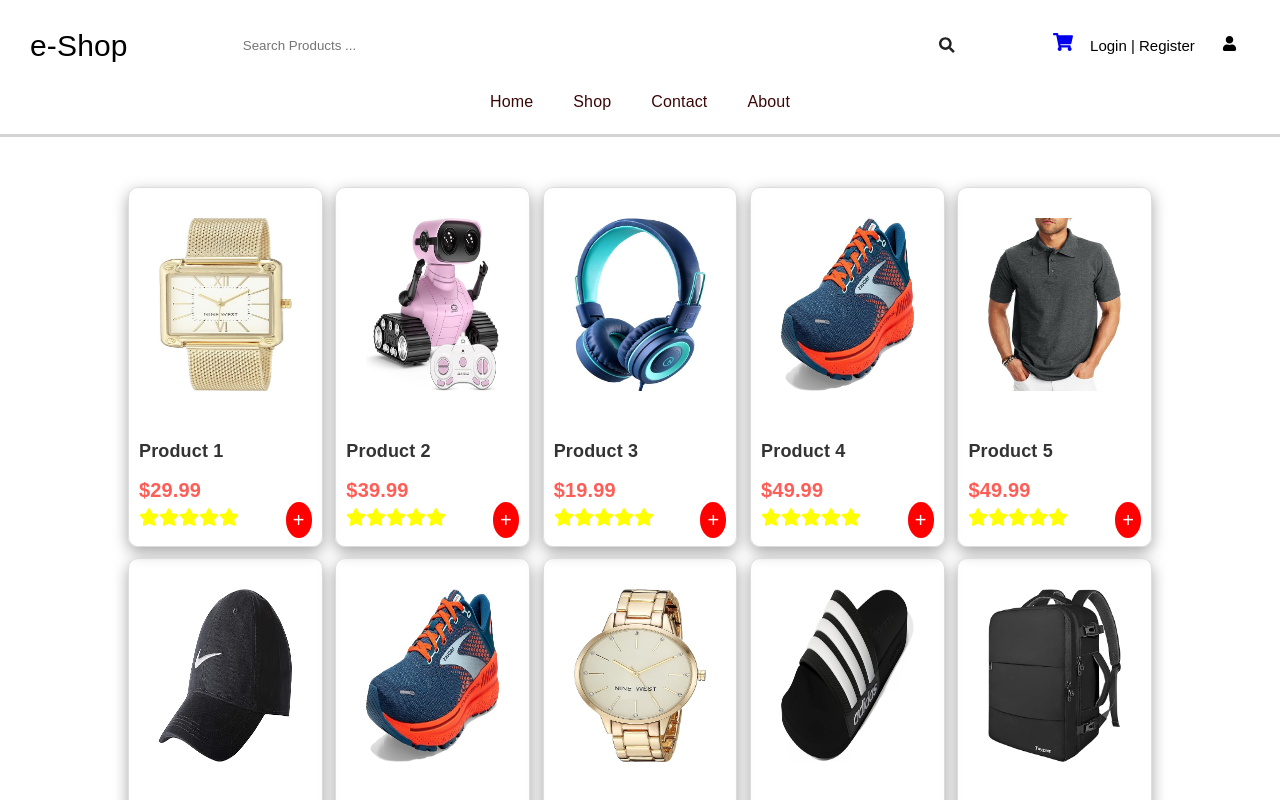
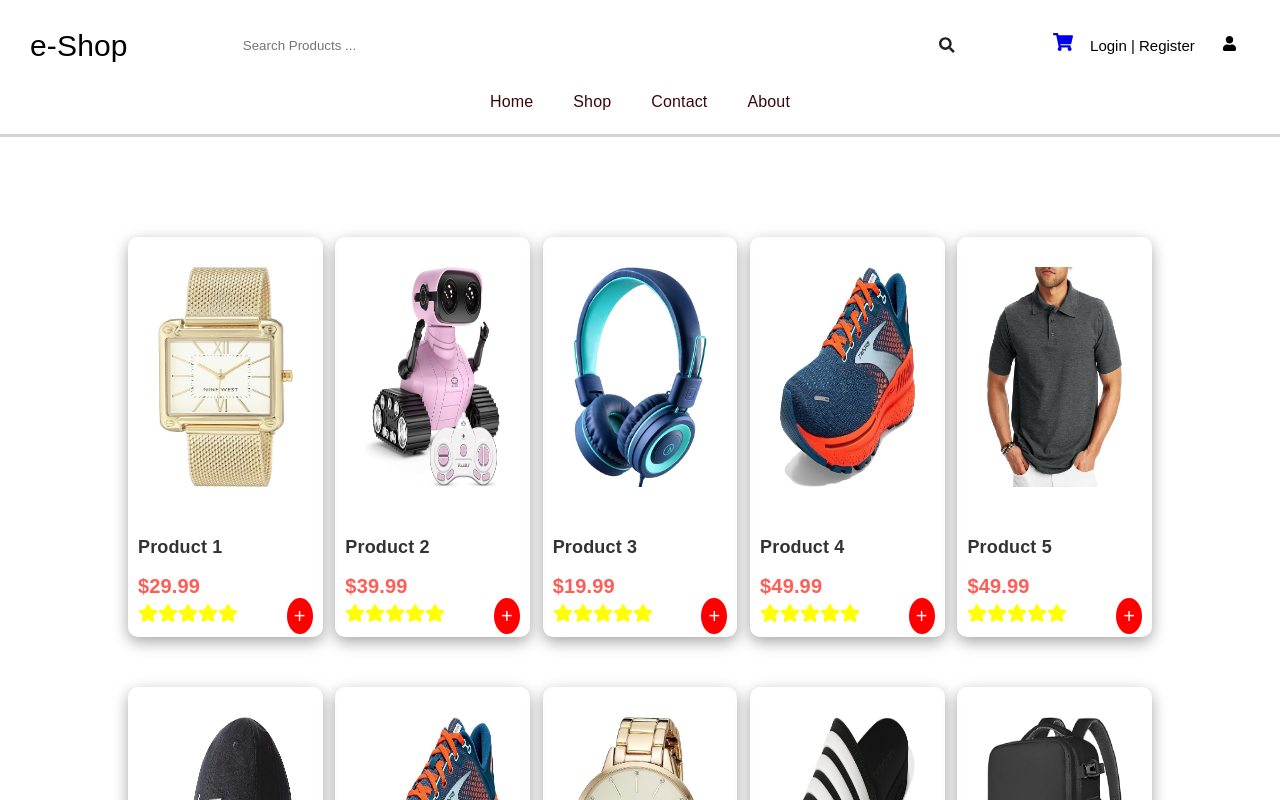
Before and after one commit to NemanHajiyev/E-Commerce-V2, a React (Vite) app: page /shop in a window 1280 px wide. Shown: the top 800 px of the page. Built offline with nearby package versions, Linux system fonts and the light colour scheme.

Commit message:
Products image Style Updated

```diff
--- a/src/Styles/Products.css
+++ b/src/Styles/Products.css
@@ -1,21 +1,19 @@
-/* Ürünler ana kapsayıcısı */
 .products {
     margin-top: 50px;
     width: 100%;
     display: flex;
     flex-wrap: wrap;
-    gap: 11px;
     justify-content: space-between;
 }
 
 .product-detail {
-    border: 1px solid #ddd;
     border-radius: 10px;
     box-shadow: rgba(0, 0, 0, 0.35) 0px 5px 15px;
     transition: transform 0.3s ease, box-shadow 0.3s ease;
     cursor: pointer;
     width: 19%;
-    height: 360px;
+    height: 400px;
+    margin-top: 50px;
 }
 
 .product-detail:hover {
@@ -25,8 +23,9 @@
 
 .product-detail img {
     width: 100%;
-    height: 65%;
+    height: 70%;
     padding: 30px;
+    /* object-fit: cover; */
 }
 
 .product-info {
```
